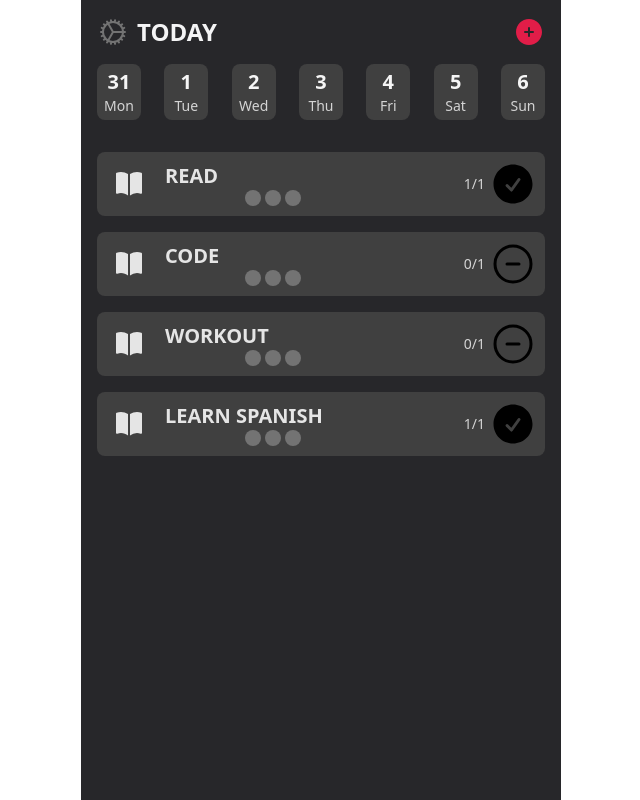
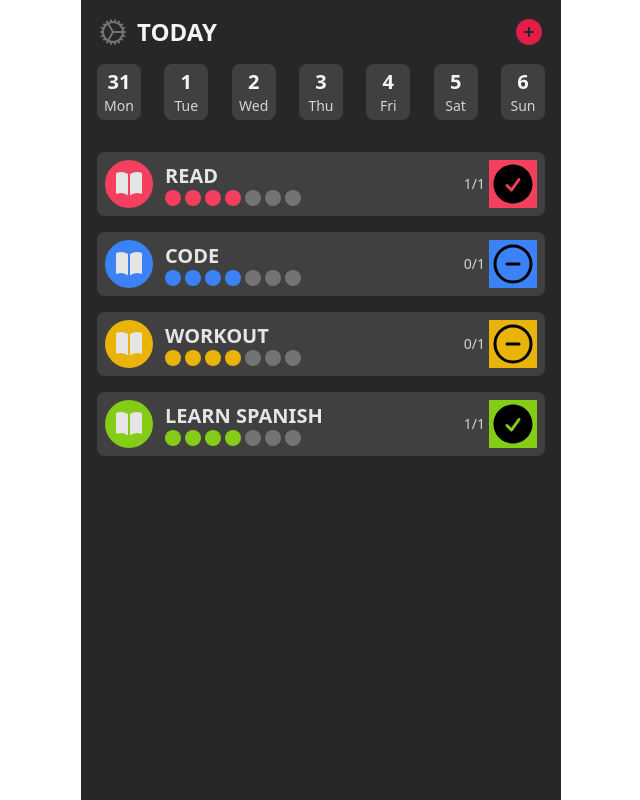
Before and after one commit to halosatrio/dia, a React (Vite) app: page / in a window 1280 px wide. Shown: the whole page, without its empty margins (319-959 px from the left). Built offline with nearby package versions, Linux system fonts and the light colour scheme.

Commit message:
style: fix conditional color tailwind

```diff
--- a/src/components/HabitCard.tsx
+++ b/src/components/HabitCard.tsx
@@ -6,23 +6,20 @@ import { habit } from '../views/HomeView';
 const HabitCard = (props: habit) => {
   const { title, id, color, isChecked, count, total, icon } = props;
 
-  const bgColor = 'bg-' + color;
-  const textColor = 'text-' + color;
-
   return (
     <Link to={`detail/${id}`}>
       <div className="flex justify-between rounded-lg bg-neutral-700 p-2 mb-4">
         <div className="flex items-center">
-          <div className={'w-12 h-12 flex items-center justify-center rounded-full ' + bgColor}>
+          <div className={`w-12 h-12 flex items-center justify-center rounded-full ${color}`}>
             {icon}
           </div>
           <div className="ml-3 flex flex-col">
             <span className="text-xl font-bold text-neutral-200">{title.toUpperCase()}</span>
             <div className="flex gap-1 items-center">
-              <div className={'w-4 h-4 rounded-full ' + bgColor}></div>
-              <div className={'w-4 h-4 rounded-full ' + bgColor}></div>
-              <div className={'w-4 h-4 rounded-full ' + bgColor}></div>
-              <div className={'w-4 h-4 rounded-full ' + bgColor}></div>
+              <div className={`w-4 h-4 rounded-full ${color}`}></div>
+              <div className={`w-4 h-4 rounded-full ${color}`}></div>
+              <div className={`w-4 h-4 rounded-full ${color}`}></div>
+              <div className={`w-4 h-4 rounded-full ${color}`}></div>
               <div className="w-4 h-4 bg-neutral-500 rounded-full"></div>
               <div className="w-4 h-4 bg-neutral-500 rounded-full"></div>
               <div className="w-4 h-4 bg-neutral-500 rounded-full"></div>
@@ -32,9 +29,9 @@ const HabitCard = (props: habit) => {
         <div className="flex items-center">
           <p className="text-neutral-300 mr-1 text-sm">{count + '/' + total}</p>
           {isChecked ? (
-            <CheckCircleIcon className={'font-bold w-12 ' + textColor} />
+            <CheckCircleIcon className={`font-bold w-12 ${color}`} />
           ) : (
-            <MinusCircleIcon className={'font-bold w-12 ' + textColor} />
+            <MinusCircleIcon className={`font-bold w-12 ${color}`} />
           )}
         </div>
       </div>
--- a/src/main.tsx
+++ b/src/main.tsx
@@ -2,7 +2,7 @@ import React from 'react';
 import ReactDOM from 'react-dom/client';
 import './index.css';
 import { RouterProvider } from 'react-router-dom';
-import { router } from './router';
+import { router } from '@/router';
 
 ReactDOM.createRoot(document.getElementById('root')!).render(
   <React.StrictMode>
--- a/src/router/index.tsx
+++ b/src/router/index.tsx
@@ -1,5 +1,5 @@
 import { createBrowserRouter } from 'react-router-dom';
-import HomeView from '../views/HomeView';
+import HomeView from '@/views/HomeView';
 
 export const router = createBrowserRouter([
   {
--- a/src/views/HomeView.tsx
+++ b/src/views/HomeView.tsx
@@ -23,7 +23,7 @@ const habitItems: habit[] = [
   {
     title: 'read',
     id: '001',
-    color: 'rose-500',
+    color: 'bg-rose-500',
     isChecked: true,
     count: 1,
     total: 1,
@@ -32,7 +32,7 @@ const habitItems: habit[] = [
   {
     title: 'code',
     id: '002',
-    color: 'blue-500',
+    color: 'bg-blue-500',
     isChecked: false,
     count: 0,
     total: 1,
@@ -41,7 +41,7 @@ const habitItems: habit[] = [
   {
     title: 'workout',
     id: '003',
-    color: 'yellow-500',
+    color: 'bg-yellow-500',
     isChecked: false,
     count: 0,
     total: 1,
@@ -50,7 +50,7 @@ const habitItems: habit[] = [
   {
     title: 'learn spanish',
     id: '004',
-    color: 'lime-500',
+    color: 'bg-lime-500',
     isChecked: true,
     count: 1,
     total: 1,
--- a/vite.config.ts
+++ b/vite.config.ts
@@ -1,7 +1,13 @@
+import { fileURLToPath, URL } from 'node:url';
 import { defineConfig } from 'vite';
 import react from '@vitejs/plugin-react';
 
 // https://vitejs.dev/config/
 export default defineConfig({
   plugins: [react()],
+  resolve: {
+    alias: {
+      '@': fileURLToPath(new URL('./src', import.meta.url)),
+    },
+  },
 });
```
Also changed, not shown: tsconfig.json (+6 -2 lines).
